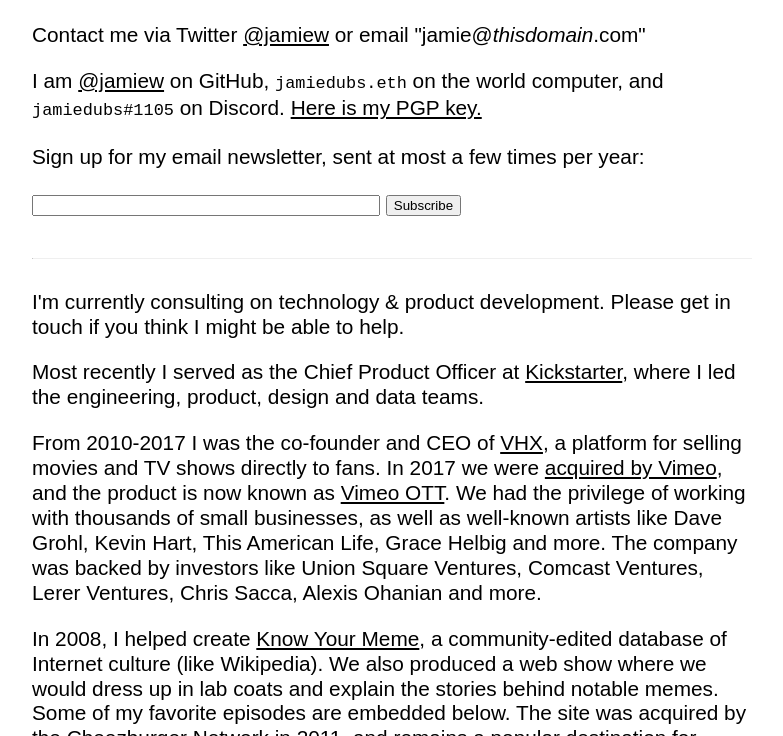
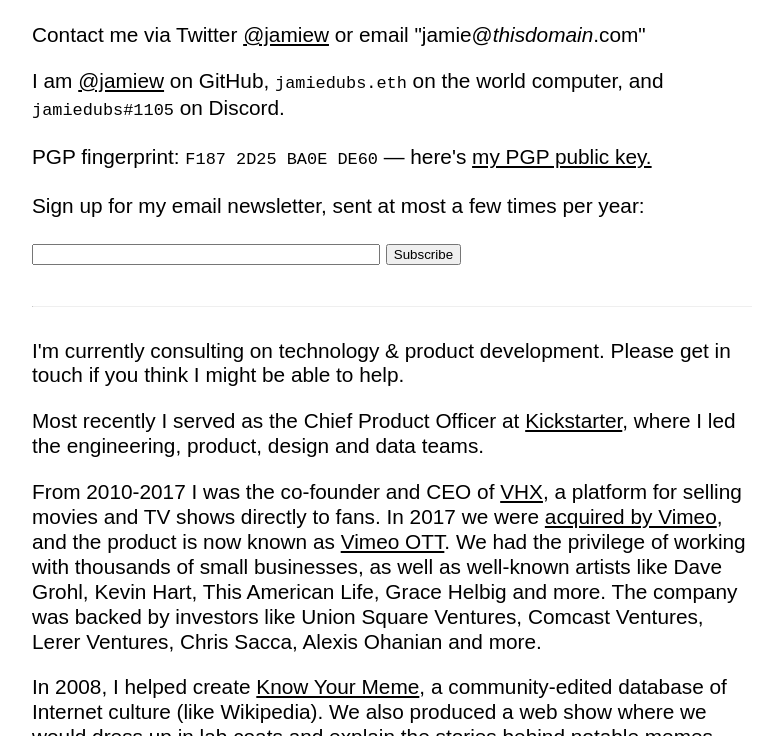
Before and after one commit to jamiew/jamiedubs.com, a Jekyll site: the page built from index.md, in a window 1280 px wide and 900 px high, scrolled down 431 px, cut to the strip 164-900 px from the top of the window. Shown: the whole strip, without its empty margins (248-1031 px from the left). Built offline with Jekyll 4.4.1, drawn with Linux system fonts in a browser that asks for light colours.

Commit message:
Include my PGP fingerprint as well

```diff
--- a/index.md
+++ b/index.md
@@ -17,7 +17,11 @@
 </p>
 
 <p>
-  I am <a href="https://github.com/jamiew">@jamiew</a> on GitHub, <code>jamiedubs.eth</code> on the world computer, and <code>jamiedubs#1105</code> on Discord. <a href="/public-key.txt">Here is my PGP key.</a>
+  I am <a href="https://github.com/jamiew">@jamiew</a> on GitHub, <code>jamiedubs.eth</code> on the world computer, and <code>jamiedubs#1105</code> on Discord.
+</p>
+
+<p>
+  PGP fingerprint: <code>F187 2D25 BA0E DE60</code> &mdash; here's <a href="/public-key.txt">my PGP public key.</a>
 </p>
 
 <p>
```
